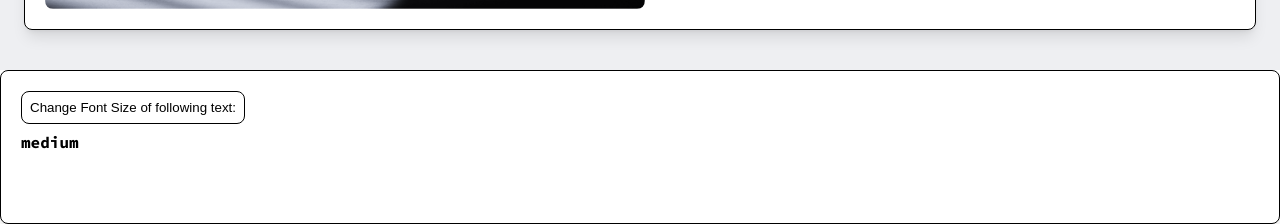
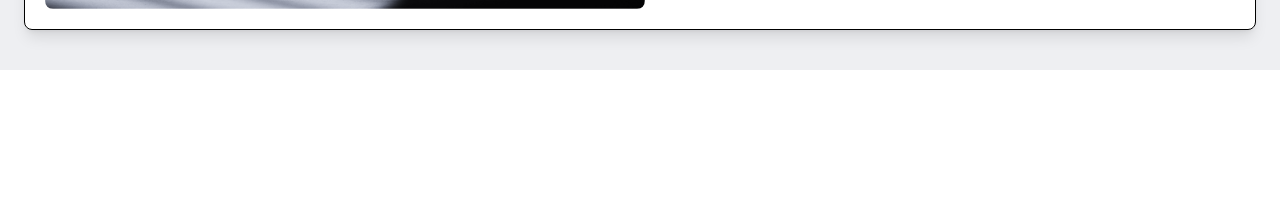
Before and after one commit to maek95/portfolio-marcus-ekstrom, a Next.js app: page / in a window 1280 px wide. Shown: the part 2526-2750 px from the top of the page. After the commit the page ends 2596 px from the top, so only its background shows below. Built offline with nearby package versions, Linux system fonts and the light colour scheme.

Commit message:
removed font button

```diff
--- a/app/page.js
+++ b/app/page.js
@@ -110,13 +110,11 @@ export default function Home() {
             ></Project>
           </div>
         </Section>
-        <Card>
-          <FontButton /> {/* // remove? */}
-        </Card>
+        {/* <Card>
+          <FontButton />
+        </Card> */}
 
-        {/* <Card>
-        <h3>Project 1</h3>
-      </Card> */}
+
       </main>
     </div>
   );
```
